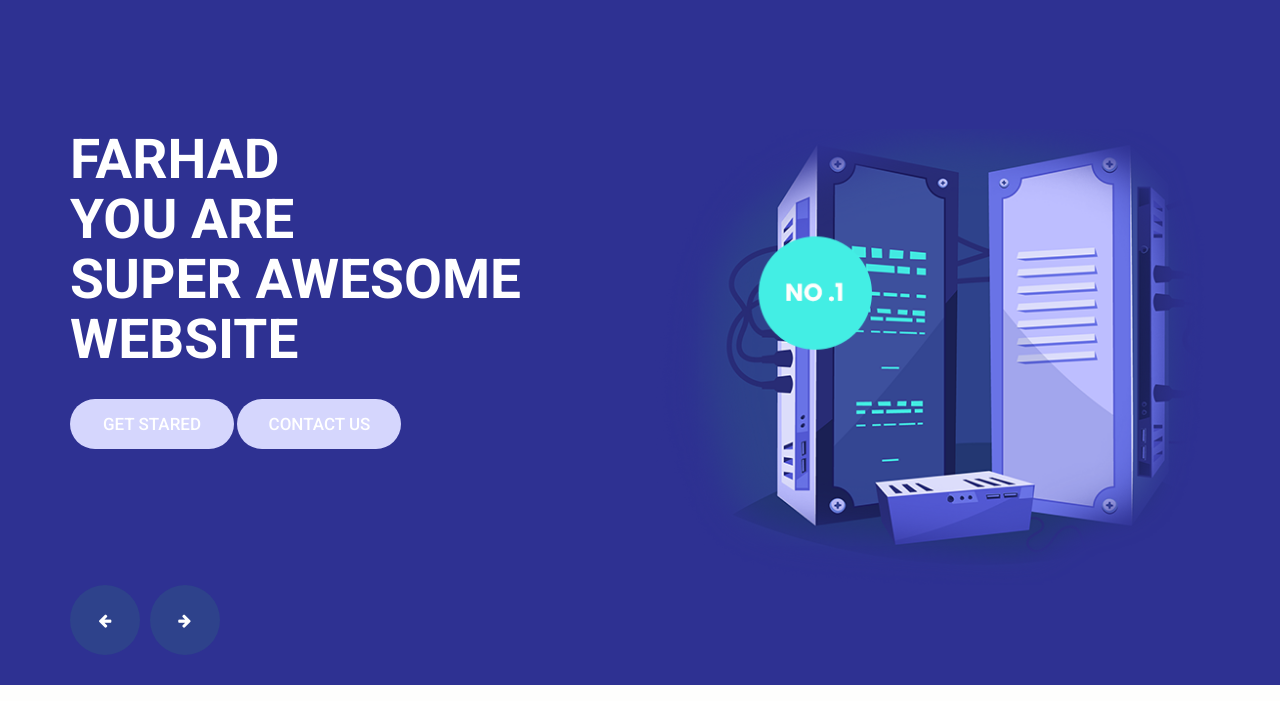
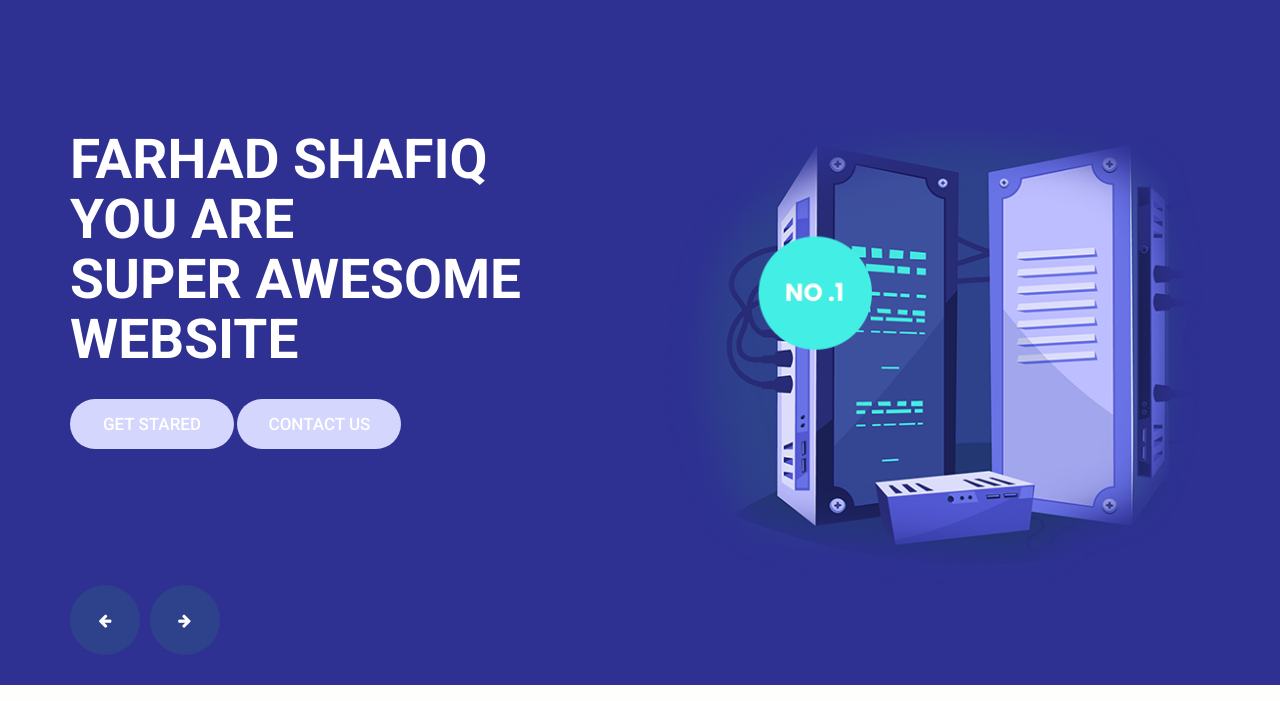
Before and after one commit to ShabanSaeed/first-project-jenkin, a plain HTML site: page index.html in a window 1280 px wide. Shown: the part 99-800 px from the top of the page. Drawn offline with nearby package versions, Linux system fonts and the light colour scheme.

Commit message:
3rd commmit

```diff
--- a/index.html
+++ b/index.html
@@ -108,7 +108,7 @@
                                     <div class="col-md-6">
                                        <div class="dream">
                                           <h1>
-                                             Farhad <br>You Are <br> Super Awesome <br>website
+                                             Farhad Shafiq <br>You Are <br> Super Awesome <br>website
                                           </h1>
                                           <a class="read_more" href="Javascript:void(0)">Get Stared</a>
                                           <a class="read_more" href="Javascript:void(0)">Contact Us</a>
```
